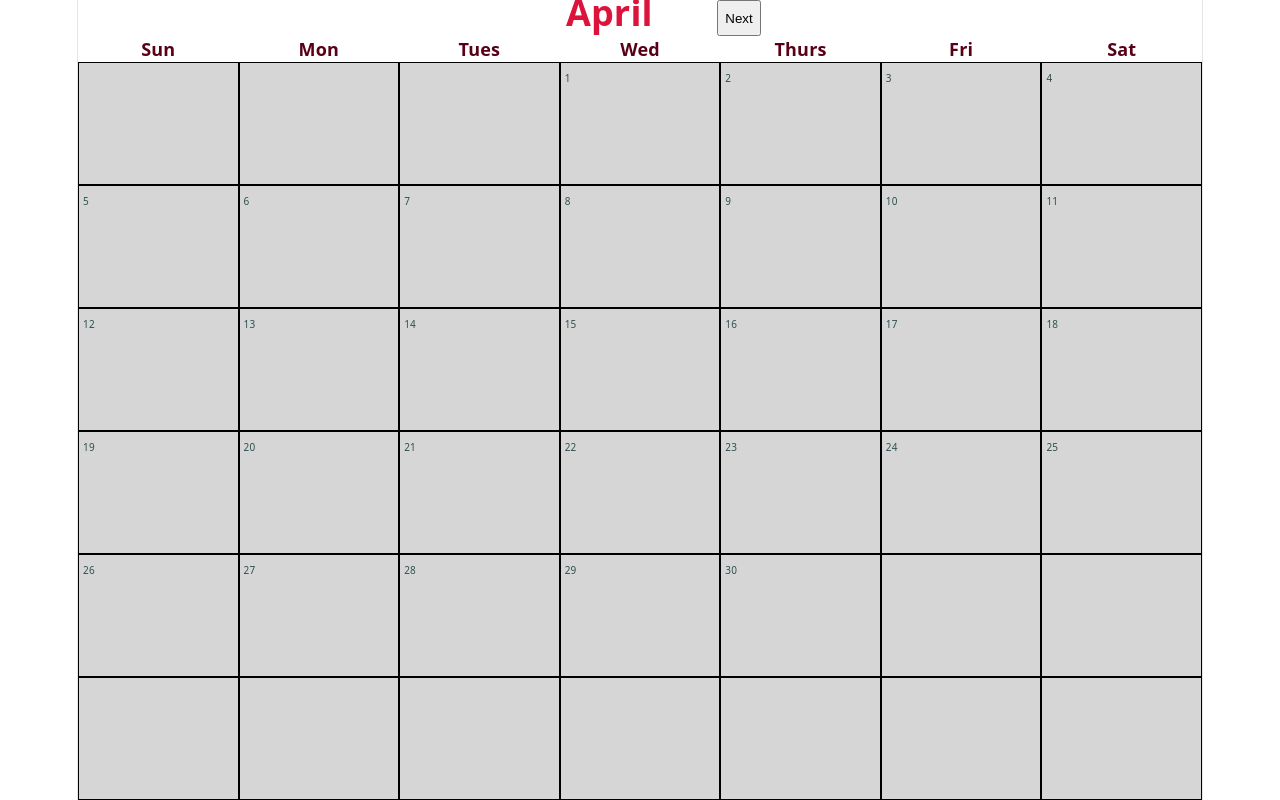
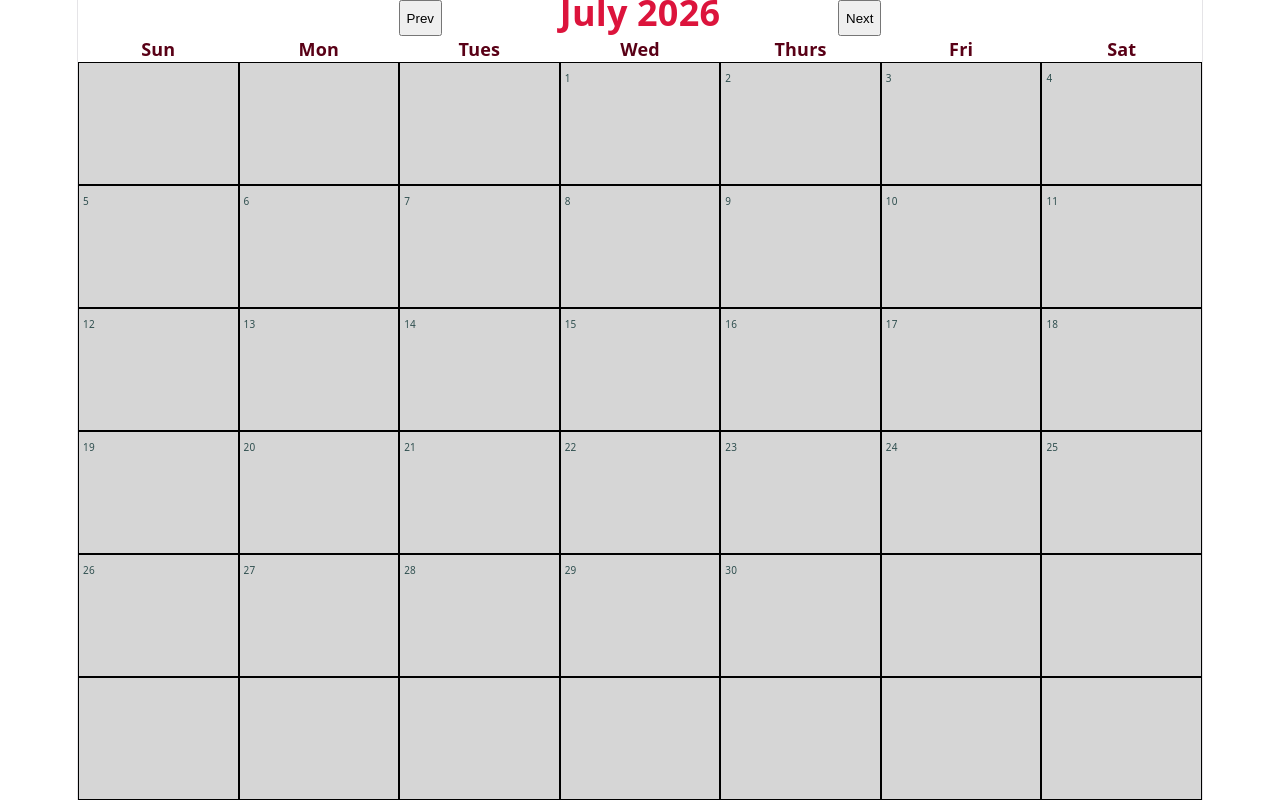
Before and after one commit to Saecred/multiplayer-calendar, a React (Vite) app: page / in a window 1280 px wide. Built offline with nearby package versions, Linux system fonts and the light colour scheme.

Commit message:
Added year state and today object

```diff
--- a/src/components/Calendar.css
+++ b/src/components/Calendar.css
@@ -29,5 +29,5 @@
 }
 
 .monthName{
-    width: 10rem;
+    width: 20rem;
 }
--- a/src/components/Calendar.jsx
+++ b/src/components/Calendar.jsx
@@ -7,25 +7,48 @@ import {useState} from "react";
 const days = ["Sun", "Mon","Tues","Wed","Thurs","Fri","Sat"];
 const numCells = Array.from({length:42});
 const months = ["January","February","March","April","May","June","July","August","September","October","November","December"];
+const today = new Date();
 
 
 function Calendar() {
-    const [month, setMonth] = useState(3);
+    const [month, setMonth] = useState(today.getMonth());
+    const [year, setYear] = useState(today.getFullYear());
 
     const startDay = 3;
 
-    function nextMonth(month){
-    return (
-        month !== 11? setMonth(month + 1) : setMonth(0)
-    );
+    function nextMonth(){
+        if (month !== 11)
+        {
+            setMonth(month + 1);
+        }
+        else
+        {
+            setMonth(0);
+            setYear(year + 1);
+        }
+}
+
+function prevMonth(){
+        if(month !== 0)
+        {
+            setMonth(month - 1);
+        }
+        else
+        {
+            setMonth(11);
+            setYear(year - 1);
+        }
 }
     return (
         <div className = "page">
             <div className="monthRow">
+                <button onClick = {()=>prevMonth()}>
+                    <h7>Prev</h7>
+                </button>
                 <div className="monthName">
-                <MonthHeader month={months[month]}/>
+                <MonthHeader month={months[month]} year={year}/>
                 </div>
-                <button onClick ={()=>nextMonth(month)}>
+                <button onClick ={()=>nextMonth()}>
                     <h7>Next</h7>
                 </button>
             </div>
--- a/src/components/MonthHeader.jsx
+++ b/src/components/MonthHeader.jsx
@@ -3,7 +3,7 @@ import './MonthHeader.css';
 function MonthHeader(props){
     return(
         <div className = "monthHeader">
-            {props.month}
+            {props.month+" "+props.year}
         </div>
     );
 }
```
